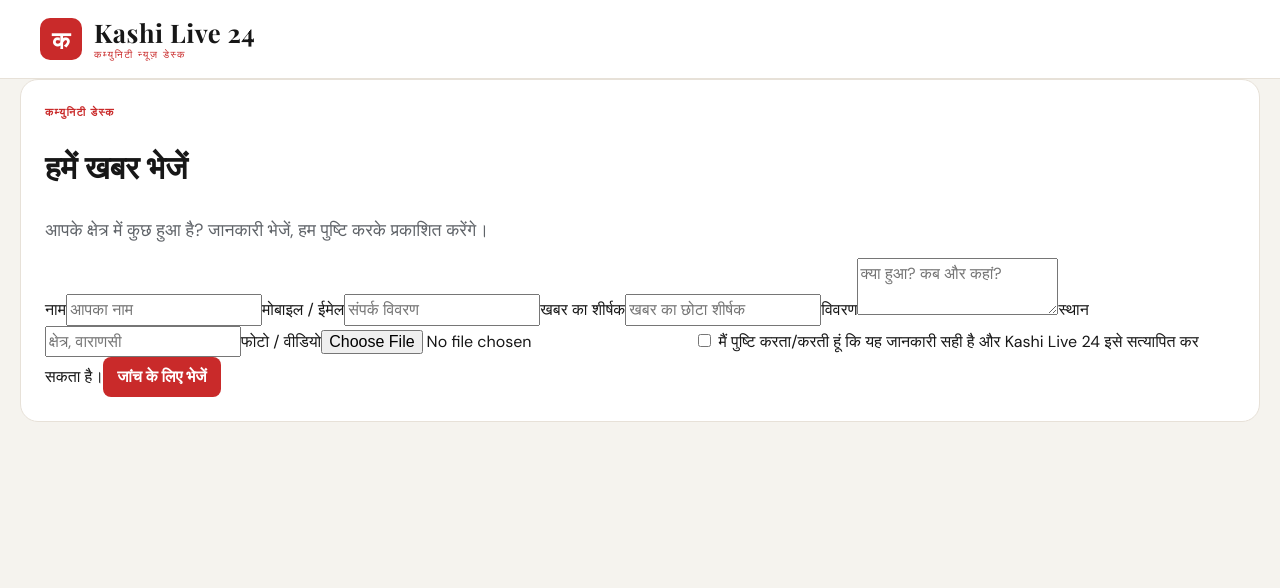
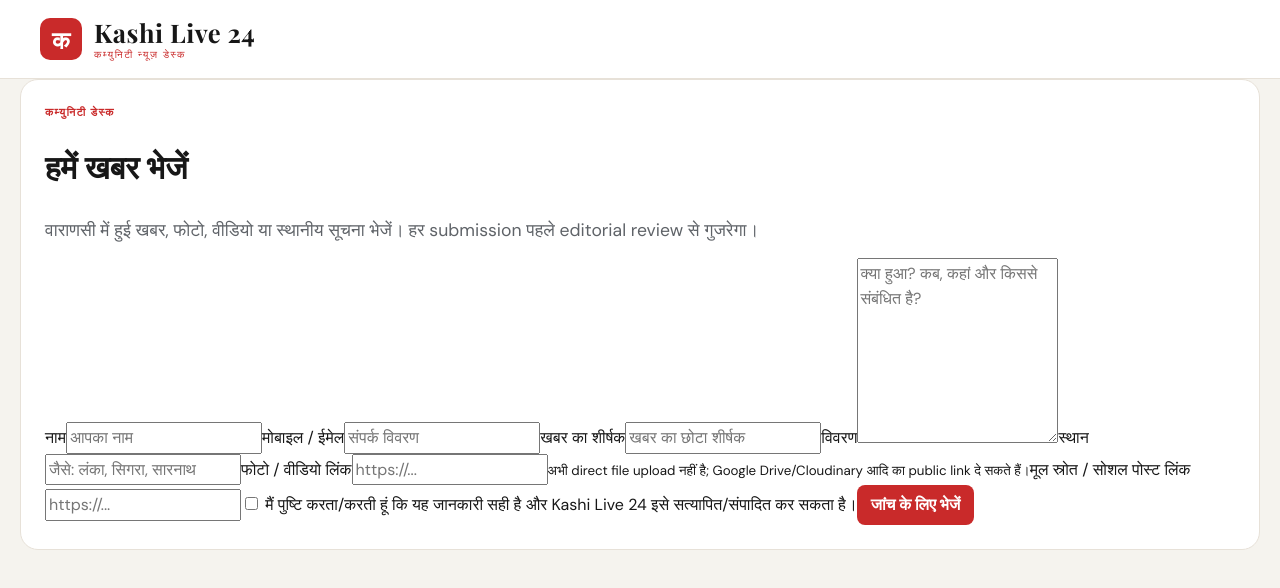
Before and after one commit to Rahulkannoujia123/KashiNews24, a Next.js app: page /send-news in a window 1280 px wide. Shown: the top 588 px of the page. Built offline with nearby package versions, Linux system fonts and the light colour scheme; no server answers.

Commit message:
Improve app/send-news/page.jsx

```diff
--- a/app/send-news/page.jsx
+++ b/app/send-news/page.jsx
@@ -1,9 +1,62 @@
 'use client';
+
 import { useState } from 'react';
 import Link from 'next/link';
 
 export default function SendNews() {
-	const [sent, setSent] = useState(false);
-	if (sent) return <main><div className="shell form-page"><div className="kicker">खबर प्राप्त हुई</div><h1>धन्यवाद, आपकी खबर मिल गई।</h1><p className="article-lead">हमारी संपादकीय टीम जानकारी की पुष्टि करेगी। User submissions अपने-आप प्रकाशित नहीं होतीं।</p><Link className="primary" href="/">होमपेज पर जाएं</Link></div></main>;
-	return <><div className="masthead"><div className="shell masthead-row"><Link href="/" className="brand"><div className="brand-mark">क</div><div className="brand-name">Kashi Live 24<span>कम्युनिटी न्यूज़ डेस्क</span></div></Link></div></div><main><div className="shell form-page"><div className="kicker">कम्युनिटी डेस्क</div><h1>हमें खबर भेजें</h1><p className="article-lead">आपके क्षेत्र में कुछ हुआ है? जानकारी भेजें, हम पुष्टि करके प्रकाशित करेंगे।</p><form className="form-grid" onSubmit={(e) => { e.preventDefault(); setSent(true); }}><label className="field">नाम<input required placeholder="आपका नाम" /></label><label className="field">मोबाइल / ईमेल<input required placeholder="संपर्क विवरण" /></label><label className="field">खबर का शीर्षक<input required placeholder="खबर का छोटा शीर्षक" /></label><label className="field">विवरण<textarea required placeholder="क्या हुआ? कब और कहां?" /></label><label className="field">स्थान<input required placeholder="क्षेत्र, वाराणसी" /></label><label className="field">फोटो / वीडियो<input type="file" accept="image/*,video/*" /></label><label><input type="checkbox" required /> मैं पुष्टि करता/करती हूं कि यह जानकारी सही है और Kashi Live 24 इसे सत्यापित कर सकता है।</label><button className="primary">जांच के लिए भेजें</button></form></div></main></>;
+  const [form, setForm] = useState({ name:'', contact:'', title:'', description:'', location:'', mediaUrl:'', sourceUrl:'', consent:false });
+  const [state, setState] = useState({ loading:false, error:'', success:false });
+
+  const update = (key, value) => setForm((current) => ({ ...current, [key]: value }));
+
+  async function submit(e) {
+    e.preventDefault();
+    setState({ loading:true, error:'', success:false });
+    try {
+      const response = await fetch('/api/submissions', {
+        method:'POST',
+        headers:{ 'Content-Type':'application/json' },
+        body:JSON.stringify(form)
+      });
+      const data = await response.json().catch(() => ({}));
+      if (!response.ok) throw new Error(data.error || 'खबर भेजने में समस्या हुई।');
+      setState({ loading:false, error:'', success:true });
+    } catch (error) {
+      setState({ loading:false, error:error.message || 'कुछ गलत हुआ।', success:false });
+    }
+  }
+
+  if (state.success) {
+    return <main><div className="shell form-page">
+      <div className="kicker">खबर प्राप्त हुई</div>
+      <h1>धन्यवाद, आपकी खबर मिल गई।</h1>
+      <p className="article-lead">आपकी जानकारी अभी प्रकाशित नहीं होगी। पहले हमारी संपादकीय टीम तथ्य और स्रोत की जांच करेगी।</p>
+      <Link className="primary" href="/">होमपेज पर जाएं</Link>
+    </div></main>;
+  }
+
+  return <>
+    <div className="masthead"><div className="shell masthead-row">
+      <Link href="/" className="brand"><div className="brand-mark">क</div><div className="brand-name">Kashi Live 24<span>कम्युनिटी न्यूज़ डेस्क</span></div></Link>
+    </div></div>
+    <main><div className="shell form-page">
+      <div className="kicker">कम्युनिटी डेस्क</div>
+      <h1>हमें खबर भेजें</h1>
+      <p className="article-lead">वाराणसी में हुई खबर, फोटो, वीडियो या स्थानीय सूचना भेजें। हर submission पहले editorial review से गुजरेगा।</p>
+
+      {state.error && <div role="alert" className="source-note" style={{marginBottom:16}}>{state.error}</div>}
+
+      <form className="form-grid" onSubmit={submit}>
+        <label className="field">नाम<input value={form.name} onChange={e=>update('name',e.target.value)} required maxLength={80} placeholder="आपका नाम" /></label>
+        <label className="field">मोबाइल / ईमेल<input value={form.contact} onChange={e=>update('contact',e.target.value)} required maxLength={120} placeholder="संपर्क विवरण" /></label>
+        <label className="field">खबर का शीर्षक<input value={form.title} onChange={e=>update('title',e.target.value)} required maxLength={180} placeholder="खबर का छोटा शीर्षक" /></label>
+        <label className="field">विवरण<textarea value={form.description} onChange={e=>update('description',e.target.value)} required maxLength={5000} rows={7} placeholder="क्या हुआ? कब, कहां और किससे संबंधित है?" /></label>
+        <label className="field">स्थान<input value={form.location} onChange={e=>update('location',e.target.value)} required maxLength={120} placeholder="जैसे: लंका, सिगरा, सारनाथ" /></label>
+        <label className="field">फोटो / वीडियो लिंक<input type="url" value={form.mediaUrl} onChange={e=>update('mediaUrl',e.target.value)} placeholder="https://..." /><small>अभी direct file upload नहीं है; Google Drive/Cloudinary आदि का public link दे सकते हैं।</small></label>
+        <label className="field">मूल स्रोत / सोशल पोस्ट लिंक<input type="url" value={form.sourceUrl} onChange={e=>update('sourceUrl',e.target.value)} placeholder="https://..." /></label>
+        <label><input type="checkbox" checked={form.consent} onChange={e=>update('consent',e.target.checked)} required /> मैं पुष्टि करता/करती हूं कि यह जानकारी सही है और Kashi Live 24 इसे सत्यापित/संपादित कर सकता है।</label>
+        <button className="primary" disabled={state.loading}>{state.loading ? 'भेजा जा रहा है…' : 'जांच के लिए भेजें'}</button>
+      </form>
+    </div></main>
+  </>;
 }
```
